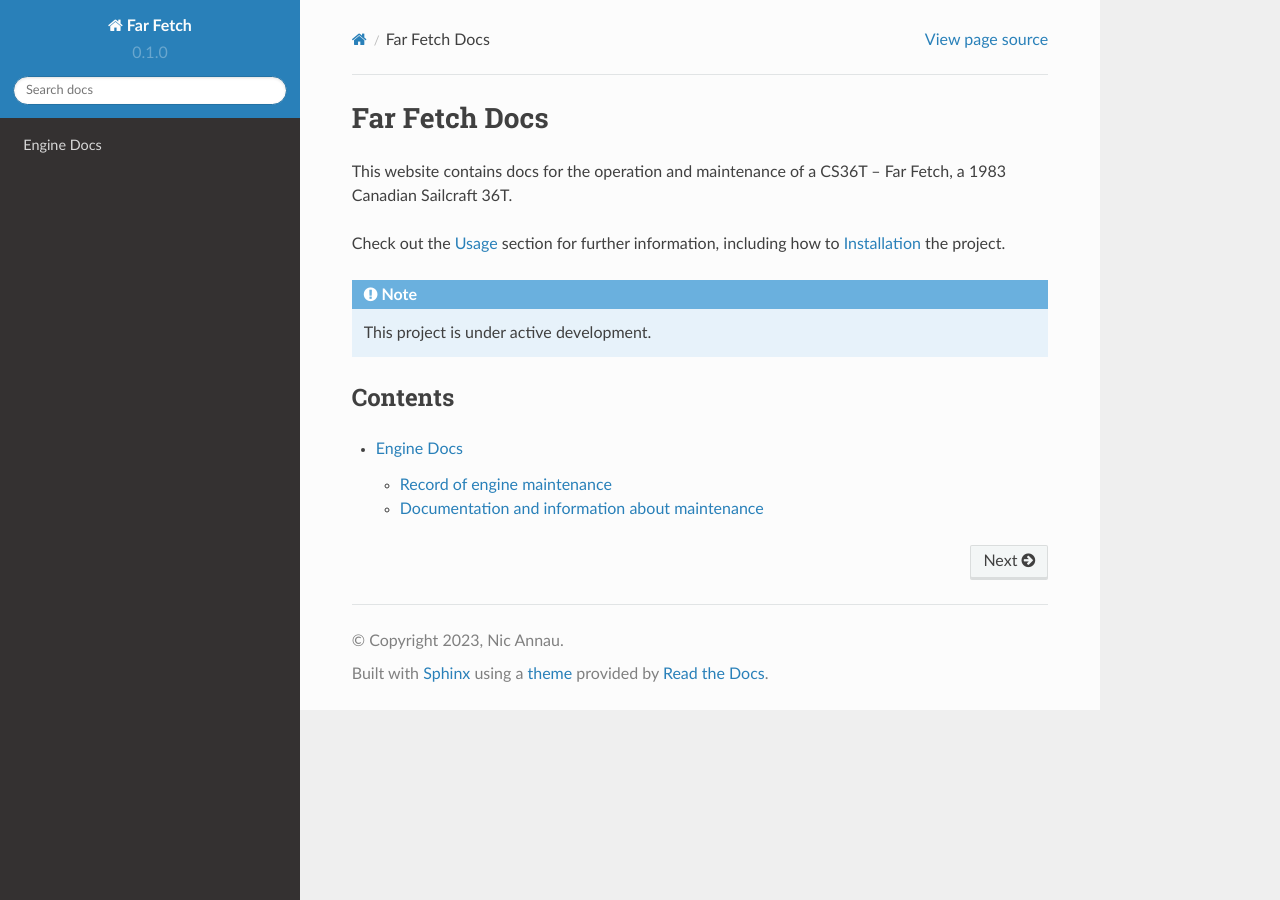
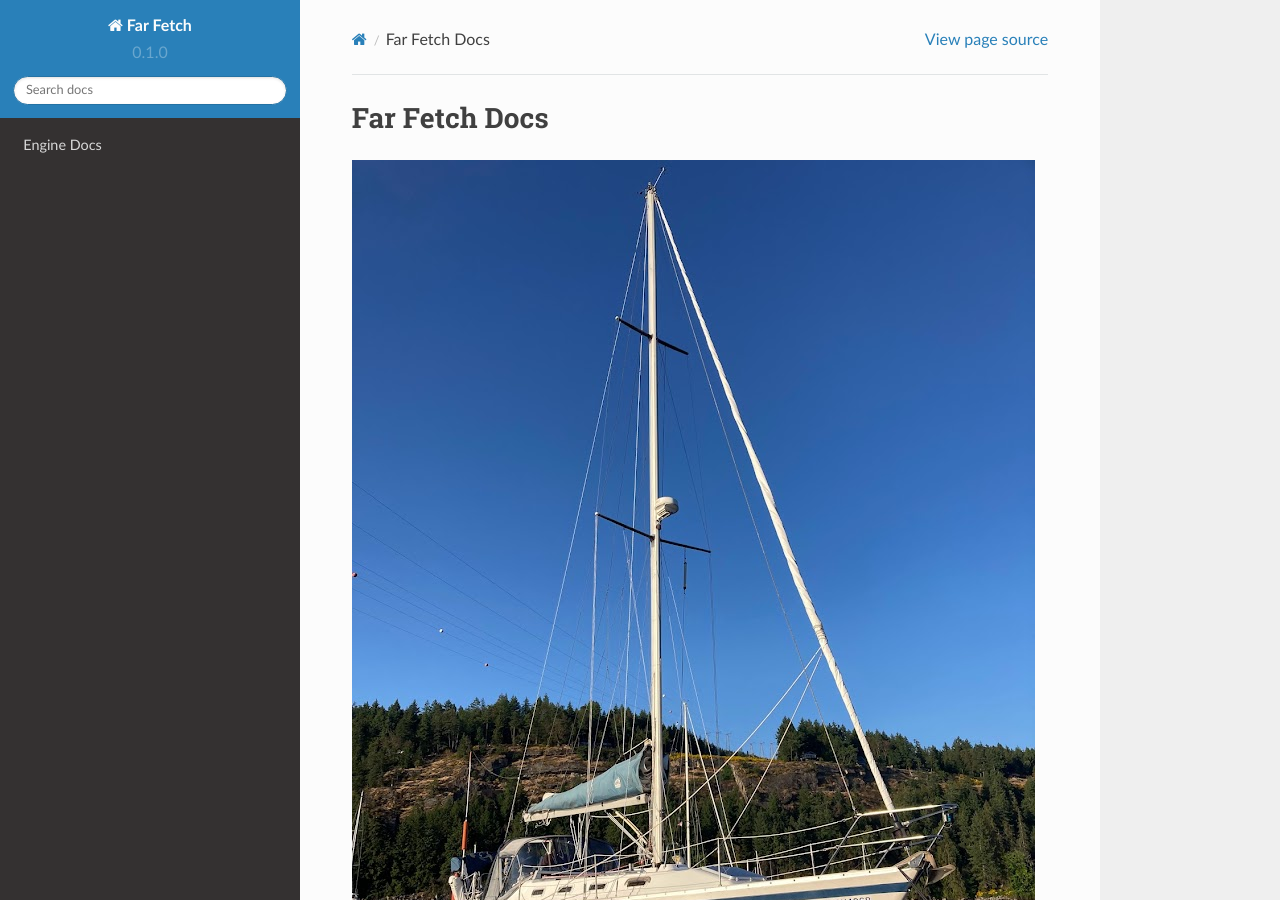
Before and after one commit to nannau/farfetch, a Sphinx documentation site: the page built from docs/source/index.rst, in a window 1280 px wide and 900 px high. Built offline with Sphinx 7.4.7 and the Read the Docs theme 2.0.0, drawn with Linux system fonts in a browser that asks for light colours.

Commit message:
Adds boat image

```diff
--- a/docs/source/index.rst
+++ b/docs/source/index.rst
@@ -1,5 +1,7 @@
 Far Fetch Docs
 =======================================
+
+.. image:: images/boat.jpg
 
 This website contains docs for the operation and maintenance of a CS36T -- Far Fetch, a 1983 Canadian Sailcraft 36T.
 
```
Also changed, not shown: docs/source/images/boat.jpg (renamed from docs/images/boat.jpg).
